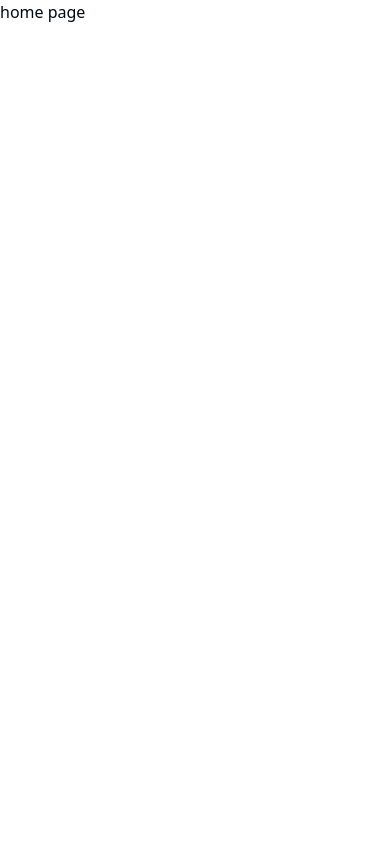
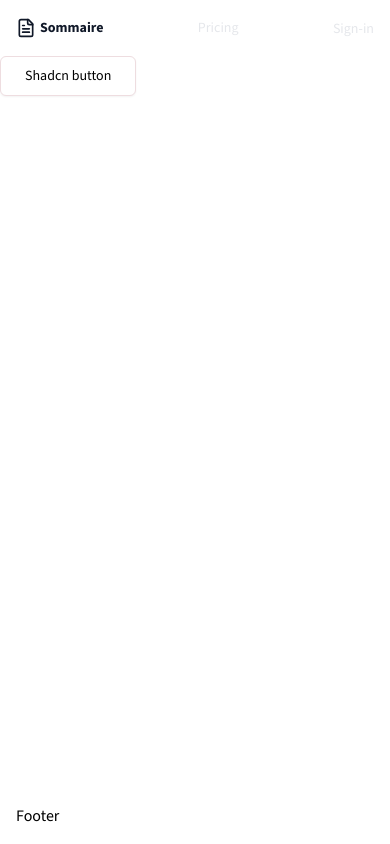
Before and after one commit to hasham0/next_ai_saas_pdf, a Next.js app: page / in a window 390 px wide. Built offline with nearby package versions, Linux system fonts and the light colour scheme.

Commit message:
feat: add header and footer components, update layout structure, and enhance global styles

```diff
--- a/src/app/globals.css
+++ b/src/app/globals.css
@@ -4,119 +4,166 @@
 @custom-variant dark (&:is(.dark *));
 
 @theme inline {
-  --color-background: var(--background);
-  --color-foreground: var(--foreground);
-  --font-sans: var(--font-geist-sans);
-  --font-mono: var(--font-geist-mono);
-  --color-sidebar-ring: var(--sidebar-ring);
-  --color-sidebar-border: var(--sidebar-border);
-  --color-sidebar-accent-foreground: var(--sidebar-accent-foreground);
-  --color-sidebar-accent: var(--sidebar-accent);
-  --color-sidebar-primary-foreground: var(--sidebar-primary-foreground);
-  --color-sidebar-primary: var(--sidebar-primary);
-  --color-sidebar-foreground: var(--sidebar-foreground);
-  --color-sidebar: var(--sidebar);
-  --color-chart-5: var(--chart-5);
-  --color-chart-4: var(--chart-4);
-  --color-chart-3: var(--chart-3);
-  --color-chart-2: var(--chart-2);
-  --color-chart-1: var(--chart-1);
-  --color-ring: var(--ring);
-  --color-input: var(--input);
-  --color-border: var(--border);
-  --color-destructive: var(--destructive);
-  --color-accent-foreground: var(--accent-foreground);
-  --color-accent: var(--accent);
-  --color-muted-foreground: var(--muted-foreground);
-  --color-muted: var(--muted);
-  --color-secondary-foreground: var(--secondary-foreground);
-  --color-secondary: var(--secondary);
-  --color-primary-foreground: var(--primary-foreground);
-  --color-primary: var(--primary);
-  --color-popover-foreground: var(--popover-foreground);
-  --color-popover: var(--popover);
-  --color-card-foreground: var(--card-foreground);
-  --color-card: var(--card);
+  --font-sans:
+    var(--font-sans), ui-sans-serif, system-ui, sans-serif, "Apple Color Emoji",
+    "Segoe UI Emoji", "Segoe UI Symbol", "Noto Color Emoji";
+
+  --color-background: hsl(var(--background));
+  --color-foreground: hsl(var(--foreground));
+
+  --color-card: hsl(var(--card));
+  --color-card-foreground: hsl(var(--card-foreground));
+
+  --color-popover: hsl(var(--popover));
+  --color-popover-foreground: hsl(var(--popover-foreground));
+
+  --color-primary: hsl(var(--primary));
+  --color-primary-foreground: hsl(var(--primary-foreground));
+
+  --color-secondary: hsl(var(--secondary));
+  --color-secondary-foreground: hsl(var(--secondary-foreground));
+
+  --color-muted: hsl(var(--muted));
+  --color-muted-foreground: hsl(var(--muted-foreground));
+
+  --color-accent: hsl(var(--accent));
+  --color-accent-foreground: hsl(var(--accent-foreground));
+
+  --color-destructive: hsl(var(--destructive));
+  --color-destructive-foreground: hsl(var(--destructive-foreground));
+
+  --color-border: hsl(var(--border));
+  --color-input: hsl(var(--input));
+  --color-ring: hsl(var(--ring));
+
+  --color-chart-1: hsl(var(--chart-1));
+  --color-chart-2: hsl(var(--chart-2));
+  --color-chart-3: hsl(var(--chart-3));
+  --color-chart-4: hsl(var(--chart-4));
+  --color-chart-5: hsl(var(--chart-5));
+
+  --radius-lg: var(--radius);
+  --radius-md: calc(var(--radius) - 2px);
   --radius-sm: calc(var(--radius) - 4px);
-  --radius-md: calc(var(--radius) - 2px);
-  --radius-lg: var(--radius);
-  --radius-xl: calc(var(--radius) + 4px);
 }
 
 :root {
-  --radius: 0.625rem;
-  --background: oklch(1 0 0);
-  --foreground: oklch(0.13 0.028 261.692);
-  --card: oklch(1 0 0);
-  --card-foreground: oklch(0.13 0.028 261.692);
-  --popover: oklch(1 0 0);
-  --popover-foreground: oklch(0.13 0.028 261.692);
-  --primary: oklch(0.21 0.034 264.665);
-  --primary-foreground: oklch(0.985 0.002 247.839);
-  --secondary: oklch(0.967 0.003 264.542);
-  --secondary-foreground: oklch(0.21 0.034 264.665);
-  --muted: oklch(0.967 0.003 264.542);
-  --muted-foreground: oklch(0.551 0.027 264.364);
-  --accent: oklch(0.967 0.003 264.542);
-  --accent-foreground: oklch(0.21 0.034 264.665);
-  --destructive: oklch(0.577 0.245 27.325);
-  --border: oklch(0.928 0.006 264.531);
-  --input: oklch(0.928 0.006 264.531);
-  --ring: oklch(0.707 0.022 261.325);
-  --chart-1: oklch(0.646 0.222 41.116);
-  --chart-2: oklch(0.6 0.118 184.704);
-  --chart-3: oklch(0.398 0.07 227.392);
-  --chart-4: oklch(0.828 0.189 84.429);
-  --chart-5: oklch(0.769 0.188 70.08);
-  --sidebar: oklch(0.985 0.002 247.839);
-  --sidebar-foreground: oklch(0.13 0.028 261.692);
-  --sidebar-primary: oklch(0.21 0.034 264.665);
-  --sidebar-primary-foreground: oklch(0.985 0.002 247.839);
-  --sidebar-accent: oklch(0.967 0.003 264.542);
-  --sidebar-accent-foreground: oklch(0.21 0.034 264.665);
-  --sidebar-border: oklch(0.928 0.006 264.531);
-  --sidebar-ring: oklch(0.707 0.022 261.325);
+  --background: 0 0% 100%;
+  --foreground: 222.2 84% 4.9%;
+  --card: 0 0% 100%;
+  --card-foreground: 222.2 84% 4.9%;
+  --popover: 0 0% 100%;
+  --popover-foreground: 222.2 84% 4.9%;
+  --primary: 350 89% 60%;
+  --primary-foreground: 210 40% 98%;
+  --secondary: 350 33% 96%;
+  --secondary-foreground: 350 89% 60%;
+  --muted: 350 33% 96%;
+  --muted-foreground: 215 25% 27%;
+  --accent: 350 33% 18%;
+  --accent-foreground: 350 89% 60%;
+  --destructive: 350 89% 50%;
+  --destructive-foreground: 210 40% 98%;
+  --border: 350 33% 90%;
+  --input: 350 33% 90%;
+  --ring: 350 89% 60%;
+  --radius: 0.5rem;
+  --chart-1: 12 76% 61%;
+  --chart-2: 173 58% 39%;
+  --chart-3: 197 37% 24%;
+  --chart-4: 43 74% 66%;
+  --chart-5: 27 87% 67%;
 }
 
 .dark {
-  --background: oklch(0.13 0.028 261.692);
-  --foreground: oklch(0.985 0.002 247.839);
-  --card: oklch(0.21 0.034 264.665);
-  --card-foreground: oklch(0.985 0.002 247.839);
-  --popover: oklch(0.21 0.034 264.665);
-  --popover-foreground: oklch(0.985 0.002 247.839);
-  --primary: oklch(0.928 0.006 264.531);
-  --primary-foreground: oklch(0.21 0.034 264.665);
-  --secondary: oklch(0.278 0.033 256.848);
-  --secondary-foreground: oklch(0.985 0.002 247.839);
-  --muted: oklch(0.278 0.033 256.848);
-  --muted-foreground: oklch(0.707 0.022 261.325);
-  --accent: oklch(0.278 0.033 256.848);
-  --accent-foreground: oklch(0.985 0.002 247.839);
-  --destructive: oklch(0.704 0.191 22.216);
-  --border: oklch(1 0 0 / 10%);
-  --input: oklch(1 0 0 / 15%);
-  --ring: oklch(0.551 0.027 264.364);
-  --chart-1: oklch(0.488 0.243 264.376);
-  --chart-2: oklch(0.696 0.17 162.48);
-  --chart-3: oklch(0.769 0.188 70.08);
-  --chart-4: oklch(0.627 0.265 303.9);
-  --chart-5: oklch(0.645 0.246 16.439);
-  --sidebar: oklch(0.21 0.034 264.665);
-  --sidebar-foreground: oklch(0.985 0.002 247.839);
-  --sidebar-primary: oklch(0.488 0.243 264.376);
-  --sidebar-primary-foreground: oklch(0.985 0.002 247.839);
-  --sidebar-accent: oklch(0.278 0.033 256.848);
-  --sidebar-accent-foreground: oklch(0.985 0.002 247.839);
-  --sidebar-border: oklch(1 0 0 / 10%);
-  --sidebar-ring: oklch(0.551 0.027 264.364);
+  --background: 222.2 84% 4.9%;
+  --foreground: 210 40% 98%;
+  --card: 222.2 84% 4.9%;
+  --card-foreground: 210 40% 98%;
+  --popover: 222.2 84% 4.9%;
+  --popover-foreground: 210 40% 98%;
+  --primary: 350 89% 60%;
+  --primary-foreground: 210 40% 98%;
+  --secondary: 350 33% 17.5%;
+  --secondary-foreground: 210 40% 98%;
+  --muted: 350 33% 17.5%;
+  --muted-foreground: 215 20.2% 65.1%;
+  --accent: 350 33% 25%;
+  --accent-foreground: 210 40% 98%;
+  --destructive: 350 89% 40%;
+  --destructive-foreground: 210 40% 98%;
+  --border: 350 33% 17.5%;
+  --input: 350 33% 17.5%;
+  --ring: 350 89% 60%;
+  --chart-1: 220 70% 50%;
+  --chart-2: 160 60% 45%;
+  --chart-3: 30 80% 55%;
+  --chart-4: 280 65% 60%;
+  --chart-5: 340 75% 55%;
 }
 
 @layer base {
-  * {
-    @apply border-border outline-ring/50;
-  }
-  body {
-    @apply bg-background text-foreground;
+  *,
+  ::after,
+  ::before,
+  ::backdrop,
+  ::file-selector-button {
+    border-color: var(--color-gray-200, currentColor);
   }
 }
+@layer utilities {
+  body {
+    font-family: Arial, Helvetica, sans-serif;
+  }
+}
+@layer base {
+  * {
+    @apply border-border;
+  }
+  h1 {
+    @apply text-4xl font-bold md:text-6xl xl:text-7xl;
+  }
+
+  h2 {
+    @apply text-xl font-medium lg:text-3xl;
+  }
+
+  h3 {
+    @apply text-2xl font-medium lg:text-4xl;
+  }
+
+  a {
+    @apply hover:cursor-pointer;
+  }
+
+  button {
+    @apply bg-rose-600 hover:cursor-pointer hover:bg-rose-700;
+  }
+
+  @keyframes gradient-x {
+    0%,
+    100% {
+      background-size: 200% 100%;
+      background-position: left center;
+    }
+    50% {
+      background-size: 200% 100%;
+      background-position: right center;
+    }
+  }
+
+  .animate-gradient-x {
+    animation: gradient-x 3s ease infinite;
+  }
+}
+
+@utility container {
+  margin-inline: auto;
+  padding-inline: 2rem;
+  @media (width >= --theme(--breakpoint-sm)) {
+    max-width: none;
+  }
+  @media (width >= 1400px) {
+    max-width: 1400px;
+  }
+}
--- a/src/app/layout.tsx
+++ b/src/app/layout.tsx
@@ -2,6 +2,8 @@
 
 import type { Metadata } from "next";
 import { Source_Sans_3 as FontSans } from "next/font/google";
+import Footer from "@/components/shared/footer";
+import Header from "@/components/shared/header";
 
 const fontSans = FontSans({
   variable: "--font-sans",
@@ -23,7 +25,11 @@
   return (
     <html lang="en">
       <body className={`${fontSans.variable} font-sans antialiased`}>
-        {children}
+        <div className="relative flex min-h-screen flex-col">
+          <Header />
+          <main className="flex-1">{children}</main>
+          <Footer />
+        </div>
       </body>
     </html>
   );
--- a/src/app/page.tsx
+++ b/src/app/page.tsx
@@ -1,7 +1,11 @@
+import { Button } from "@/components/ui/button";
+
 export default function Home() {
   return (
-    <>
-      <h1>home page</h1>
-    </>
+    <div>
+      <Button variant={"outline"} size={"lg"}>
+        Shadcn button
+      </Button>
+    </div>
   );
 }
--- /dev/null
+++ b/src/components/shared/footer.tsx
@@ -0,0 +1,9 @@
+import React from "react";
+
+type Props = {};
+
+const Footer = ({}: Props) => {
+  return <div className="p-4">Footer</div>;
+};
+
+export default Footer;
--- /dev/null
+++ b/src/components/shared/header.tsx
@@ -0,0 +1,43 @@
+import { FileText } from "lucide-react";
+import NavLink from "@/components/shared/nav-link";
+import { Button } from "@/components/ui/button";
+
+type Props = {};
+
+const Header = ({}: Props) => {
+  const isLoggedIn = false;
+  return (
+    <nav className="container mx-auto flex items-center justify-between px-4 py-4 lg:px-8">
+      <div className="flex lg:flex-1">
+        <NavLink
+          href={"/"}
+          className="flex shrink-0 items-center gap-1 lg:gap-2"
+        >
+          <FileText className="size-5 transform text-gray-900 transition duration-200 ease-in-out hover:rotate-12 lg:size-8" />
+          <span className="font-extrabold text-gray-900 lg:text-xl">
+            Sommaire
+          </span>
+        </NavLink>
+      </div>
+      <div className="flex gap-4 lg:items-center lg:justify-center lg:gap-12">
+        <NavLink href={"/#pricing"}>Pricing</NavLink>
+        {isLoggedIn && <NavLink href={"/dashboard"}>Dashboard</NavLink>}
+      </div>
+      <div className="flex items-center lg:flex-1 lg:justify-end">
+        {isLoggedIn ? (
+          <div className="flex items-center gap-2">
+            <NavLink href={"/upload"}>Upload a PDF</NavLink>
+            <div>Pro</div>
+            <Button>User</Button>
+          </div>
+        ) : (
+          <div>
+            <NavLink href={"/sign-in"}>Sign-in</NavLink>
+          </div>
+        )}
+      </div>
+    </nav>
+  );
+};
+
+export default Header;
--- /dev/null
+++ b/src/components/shared/nav-link.tsx
@@ -0,0 +1,32 @@
+"use client";
+
+import { ReactNode } from "react";
+import Link from "next/link";
+import { usePathname } from "next/navigation";
+import { cn } from "@/lib/utils";
+
+type Props = {
+  href: string;
+  children: ReactNode;
+  className?: string;
+};
+
+const NavLink = ({ href, children, className }: Props) => {
+  const pathname = usePathname();
+  const isActive =
+    pathname === href || (href !== "/" && pathname.startsWith(href));
+  return (
+    <Link
+      href={href}
+      className={cn(
+        "text-sm text-gray-200 transition-colors duration-200 hover:text-rose-500",
+        className,
+        isActive && "text-rose-500"
+      )}
+    >
+      {children}
+    </Link>
+  );
+};
+
+export default NavLink;
```
Also changed, not shown: eslint.config.mjs (+0 -18 lines).
